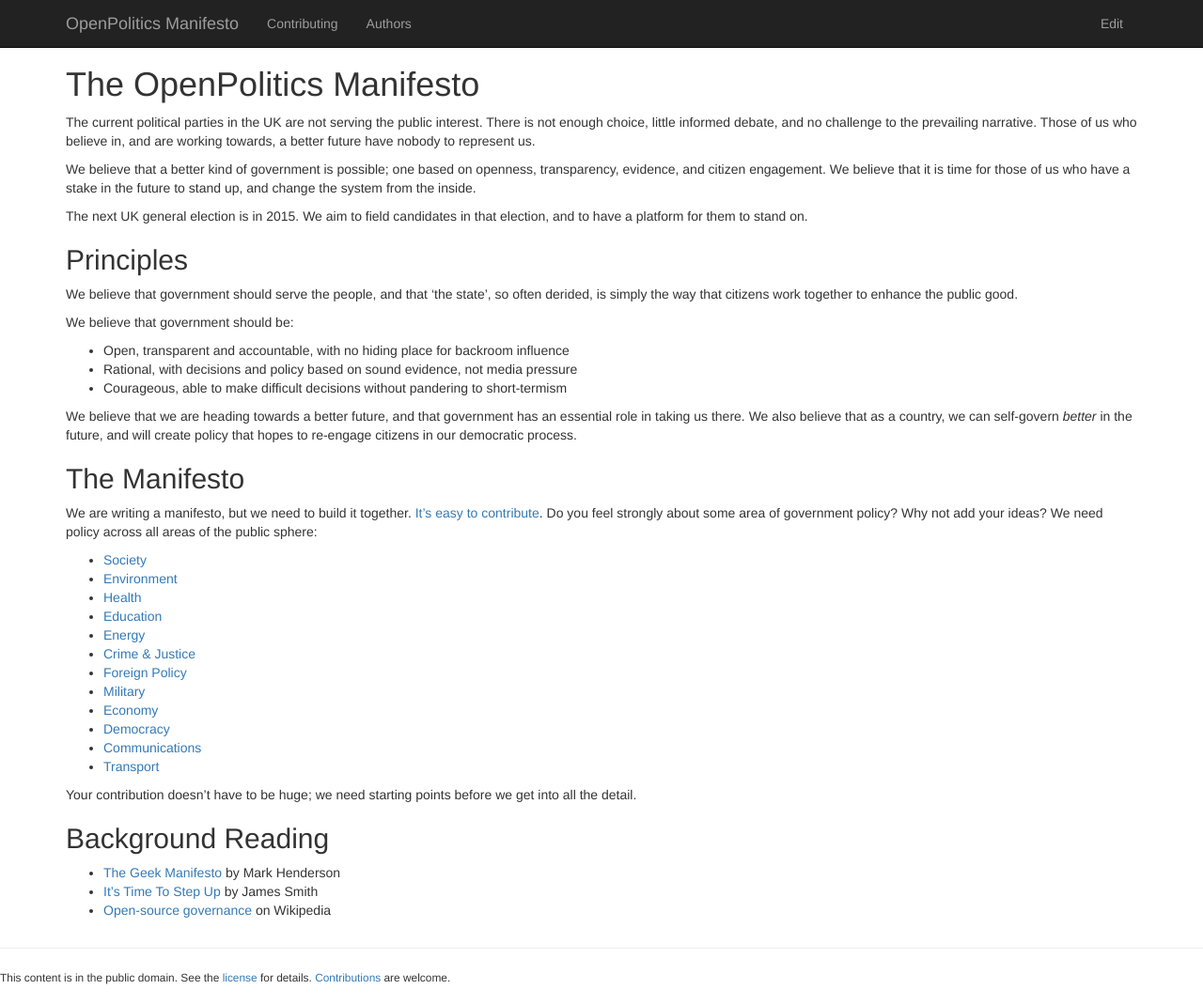
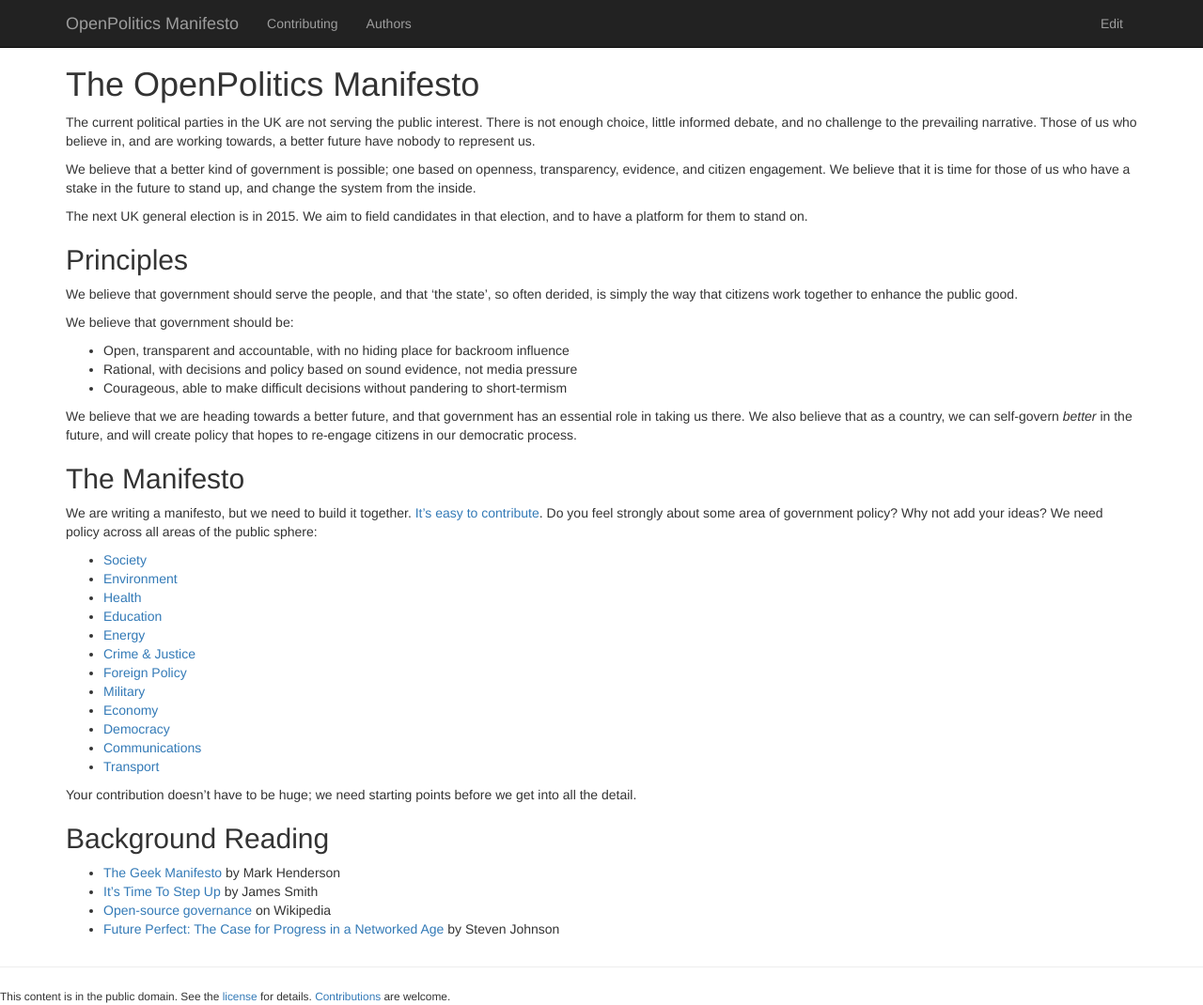
Before and after one commit to openpolitics/manifesto, a Jekyll site: the page built from index.md, in a window 1280 px wide and 1070 px high. Shown: the whole window at 94% size. Built offline with Jekyll 4.4.1, drawn with Linux system fonts in a browser that asks for light colours; nearby versions of some CDN libraries.

Commit message:
Add future perfect to reading list

```diff
--- a/index.md
+++ b/index.md
@@ -47,3 +47,4 @@ Your contribution doesn't have to be huge; we need starting points before we get
 * [The Geek Manifesto](http://geekmanifesto.wordpress.com/about/) by Mark Henderson
 * [It's Time To Step Up](http://floppy.org.uk/blog/2013/07/05/its-time-to-step-up/) by James Smith
 * [Open-source governance](https://en.wikipedia.org/wiki/Open-source_governance) on Wikipedia
+* [Future Perfect: The Case for Progress in a Networked Age](http://books.google.co.uk/books/about/Future_Perfect.html?id=658_qrR_rtUC) by Steven Johnson
```
